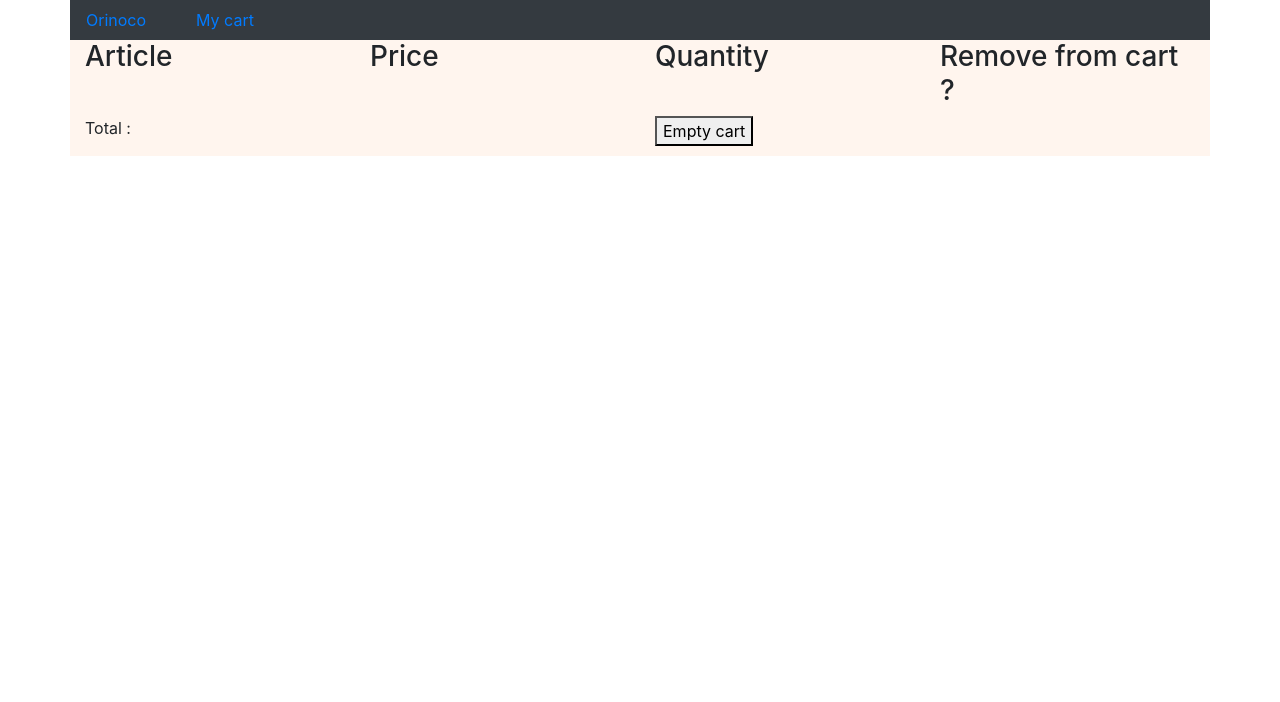
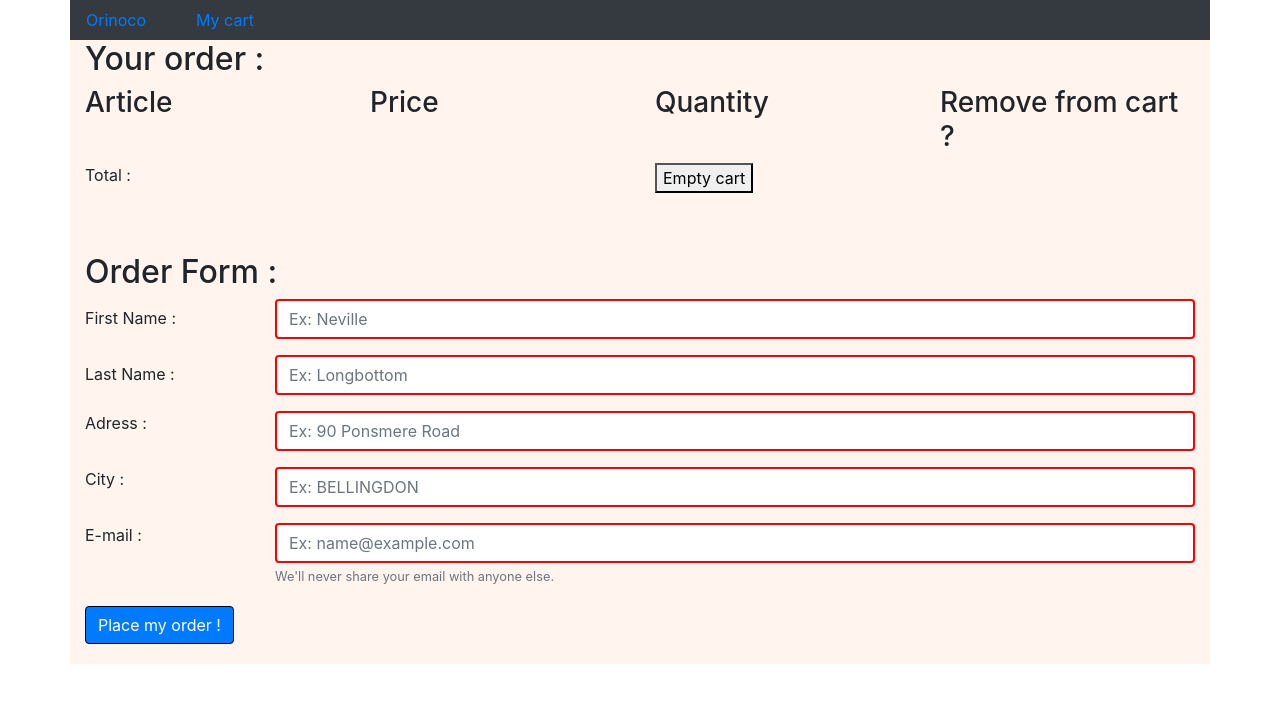
Before and after one commit to RykesZ/Projet_5, a website: page public/pages/panier.html in a window 1280 px wide. Drawn offline with nearby package versions, Linux system fonts and the light colour scheme; no server answers.

Commit message:
order form fait

```diff
--- a/public/css/style.css
+++ b/public/css/style.css
@@ -21,3 +21,7 @@ input:valid {
 a {
     margin-right: 50px;
 }
+
+.orderForm {
+    margin-top: 50px;
+}
--- a/public/pages/panier.html
+++ b/public/pages/panier.html
@@ -10,7 +10,7 @@
 
 <body onload="javascript:getCartDetails()">
     <div class="container">
-        <header class="row" id="">
+        <header class="row">
             <nav class="col navbar navbar-expand-lg bg-dark navbar-dark">
                 <a href="../../index.html">Orinoco</a>
                 <a href="./panier.html">My cart</a>
@@ -18,6 +18,7 @@
         </header>
         <div class="row">
             <div class="col-12">
+                <h2>Your order :</h2>
                 <div class="row">
                     <div class="col-3">
                         <h3>Article</h3>
@@ -54,16 +55,54 @@
 
             </div>
         </div>
-    </div>
+
+        <div class="row">
+            <div class="col-12 orderForm">
+                <h2>Order Form :</h2>
+                <form id="orderForm">
+                    <div class="form-group row">
+                        <label for="firstName" class="col-2 col-form-label">First Name :</label>
+                        <div class="col-10">
+                            <input type="text" class="form-control" name="first_name" id="firstName" placeholder="Ex: Neville" required>
+                        </div>
+                    </div>
+                    <div class="form-group row">
+                        <label for="lastName" class="col-2 col-form-label">Last Name :</label>
+                        <div class="col-10">
+                            <input type="text" class="form-control" name="last_name" id="lastName" placeholder="Ex: Longbottom" required>
+                        </div>
+                    </div>
+                    <div class="form-group row">
+                        <label for="adress" class="col-2">Adress :</label>
+                        <div class="col-10">
+                            <input type="text" class="form-control" name="adress" id="adress" placeholder="Ex: 90 Ponsmere Road" required>
+                        </div>
+                    </div>
+                    <div class="form-group row">
+                        <label for="city" class="col-2">City :</label>
+                        <div class="col-10">
+                            <input type="text" class="form-control" name="city" id="city" placeholder="Ex: BELLINGDON" required>
+                        </div>
+                    </div>
+                    <div class="form-group row">
+                        <label for="email" class="col-2">E-mail :</label>
+                        <div class="col-10">
+                            <input type="email" class="form-control" name="email" id="email" placeholder="Ex: name@example.com" required>
+                            <small id="emailHelp" class="form-text text-muted">We'll never share your email with anyone else.</small>
+                        </div>
+                    </div>
+                    <div class="form-group row">
+                        <div class="col-12">
+                            <input type="submit" class="btn btn-primary my-1" value="Place my order !">
+                        </div>
+                    </div>
+                </form>
+            </div>
+        </div>
 
 
 
-
-
-
-
-
-
+    </div>
 
     <script src="../script.js"></script>
     <script src="https://code.jquery.com/jquery-3.2.1.slim.min.js" integrity="sha384-KJ3o2DKtIkvYIK3UENzmM7KCkRr/rE9/Qpg6aAZGJwFDMVNA/GpGFF93hXpG5KkN" crossorigin="anonymous"></script>
--- a/public/script.js
+++ b/public/script.js
@@ -4,6 +4,7 @@ const merchList = document.getElementById('merchList');
 const cartList = document.getElementById('cartList');
 const productPresentation = document.getElementById('productPresentation');
 const addCartForm = document.getElementById('addCartForm');
+const orderForm = document.getElementById(orderForm);
 const productPrices = [];
 const totalPriceText = document.getElementById('totalPrice');
 // var cartItems = [];
@@ -320,3 +321,20 @@ async function getCartDetails() {
         console.log('Something went wrong');
     }
 };
+
+if (orderForm !== null) {
+    orderForm.addEventListener('submit', function(event) {
+        event.stopPropagation();
+        event.preventDefault();
+
+    })
+}
+
+async function postOrder() {
+    try {
+        const requestPromise = makeRequest('POST', api + '/order', data);
+        const orderConfirmation = await requestPromise;
+    } catch (errorResponse) {
+
+    };
+};
```
Also changed, not shown: public/pages/confirmation.html (+29 -0 lines).
